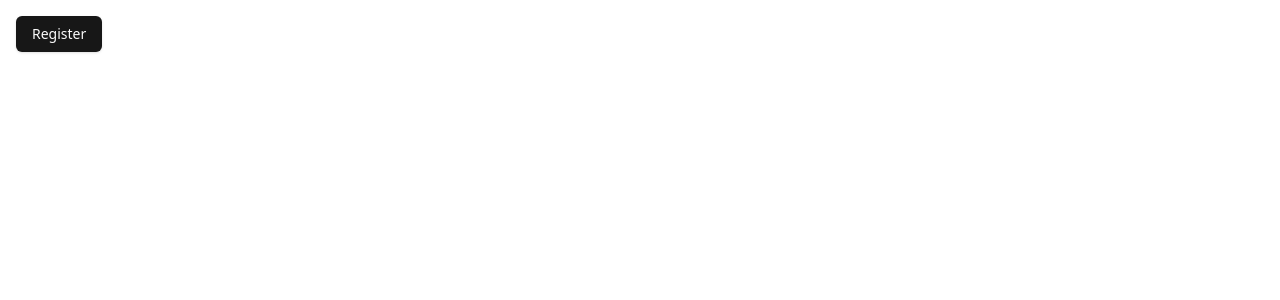
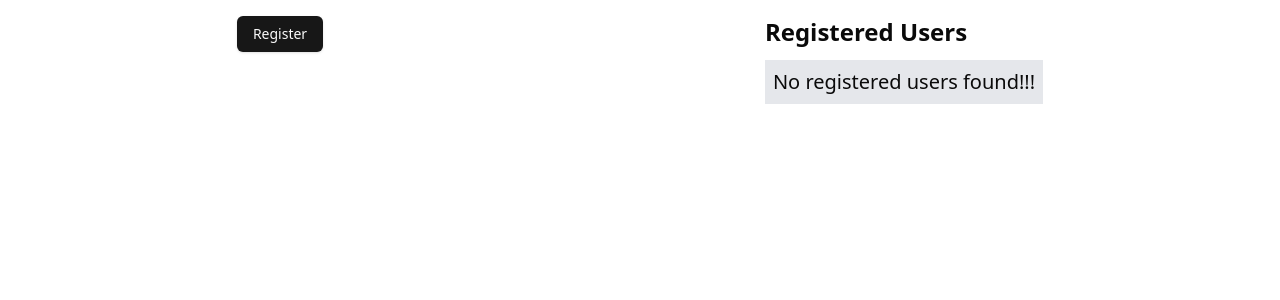
Before and after one commit to tapascript/next-shadcn-problems, a Next.js app: page /dialog-close in a window 1280 px wide. Shown: the top 300 px of the page. Built offline with nearby package versions, Linux system fonts and the light colour scheme.

Commit message:
(feat) Form submission to localstorage

```diff
--- a/app/dialog-close/page.jsx
+++ b/app/dialog-close/page.jsx
@@ -1,8 +1,13 @@
  import { Register } from "@/components/register"
+ import { UserList } from "@/components/user-list"
 
  const DialogClosePage = () => {
   return (
-    <Register />
+    <div className="flex justify-around">
+      <Register />
+      <UserList />
+    </div>
+
   )
 }
 
--- a/components/dialogs/register-dialog.jsx
+++ b/components/dialogs/register-dialog.jsx
@@ -9,11 +9,16 @@ import {
 import { Input } from "@/components/ui/input"
 import { Label } from "@/components/ui/label"
 
+import { useRouter } from "next/navigation"
+
 import { RegistrationForm } from "../forms/registration-form"
 
 export function RegisterDialog({open, setOpen}) {
+  const router = useRouter();
+
   const handleCloseDialog = () => {
     setOpen(false);
+    router.refresh();
   }
 
   return (
--- a/components/forms/registration-form.jsx
+++ b/components/forms/registration-form.jsx
@@ -15,6 +15,17 @@ import {
   FormLabel,
   FormMessage,
 } from "@/components/ui/form";
+
+const registerUser = (userInfo) => {
+  const usersFromStore = JSON.parse(window.localStorage.getItem('users')) || [];
+  const newUser = {
+    name: userInfo.name,
+    email: userInfo.email,
+    password: userInfo.password
+  }
+  usersFromStore.push(newUser);
+  window.localStorage.setItem('users', JSON.stringify(usersFromStore));
+}
 
 const passwordValidation = new RegExp(
   /^(?=.*?[A-Z])(?=.*?[a-z])(?=.*?[0-9])(?=.*?[#?!@$%^&*-]).{8,}$/
@@ -49,6 +60,7 @@ export function RegistrationForm({onSave}) {
     // Do something with the form values.
     // ✅ This will be type-safe and validated.
     console.log(values);
+    registerUser(values);
     onSave();
   }
 
--- /dev/null
+++ b/components/user-list.jsx
@@ -0,0 +1,22 @@
+"use client";
+
+export const UserList = () => {
+  const usersFromStore = JSON.parse(window.localStorage.getItem("users")) || [];
+
+  return (
+    <div>
+      <h2 className="text-2xl font-extrabold mb-3">Registered Users</h2>
+      {usersFromStore.length === 0 ? (
+        <p className="bg-gray-200 p-2 text-xl">No registered users found!!!</p>
+      ) : (
+        <ul>
+          {usersFromStore.map((user) => (
+            <li className="my-1" key={user.email}>
+              {user.name}({user.email})
+            </li>
+          ))}
+        </ul>
+      )}
+    </div>
+  );
+};
```
